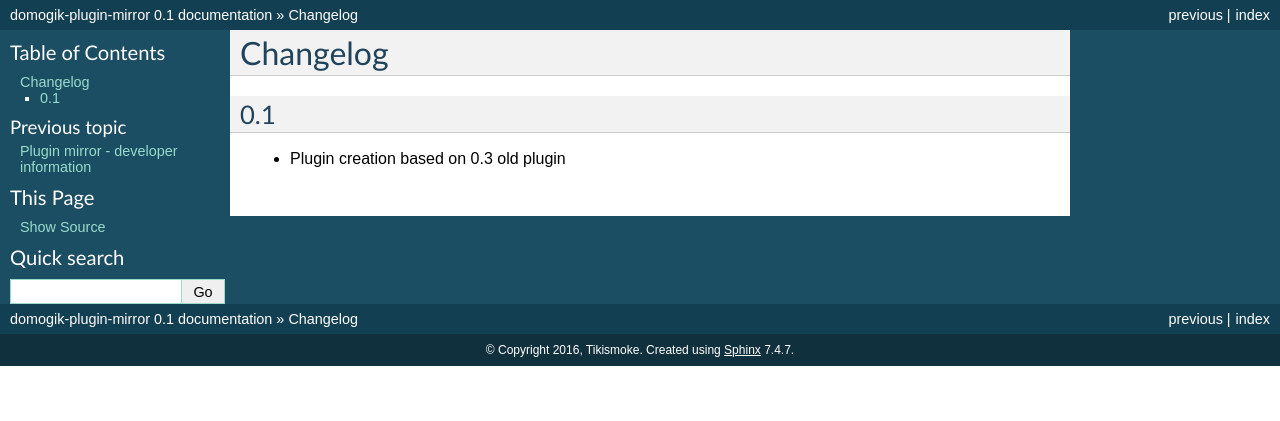
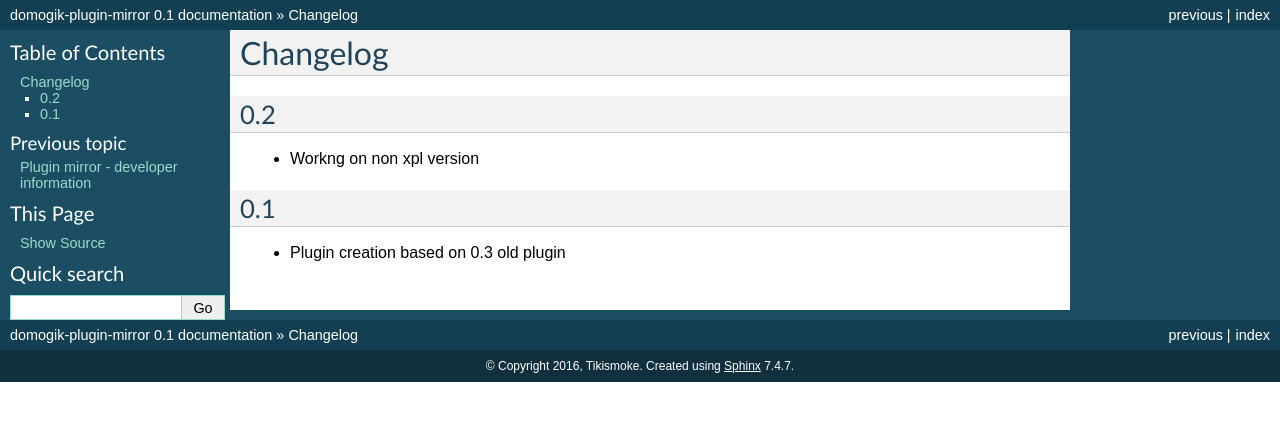
Before and after one commit to tikismoke/domogik-plugin-mirror, a Sphinx documentation site: the page built from docs/changelog.txt, in a window 1280 px wide. Shown: the top 421 px of the page. Built offline with Sphinx 7.4.7, drawn with Linux system fonts in a browser that asks for light colours.

Commit message:
Update changelog.txt

```diff
--- a/docs/changelog.txt
+++ b/docs/changelog.txt
@@ -1,6 +1,11 @@
 =========
 Changelog
 =========
+
+0.2
+===
+
+* Workng on non xpl version
 
 0.1
 ===
```
